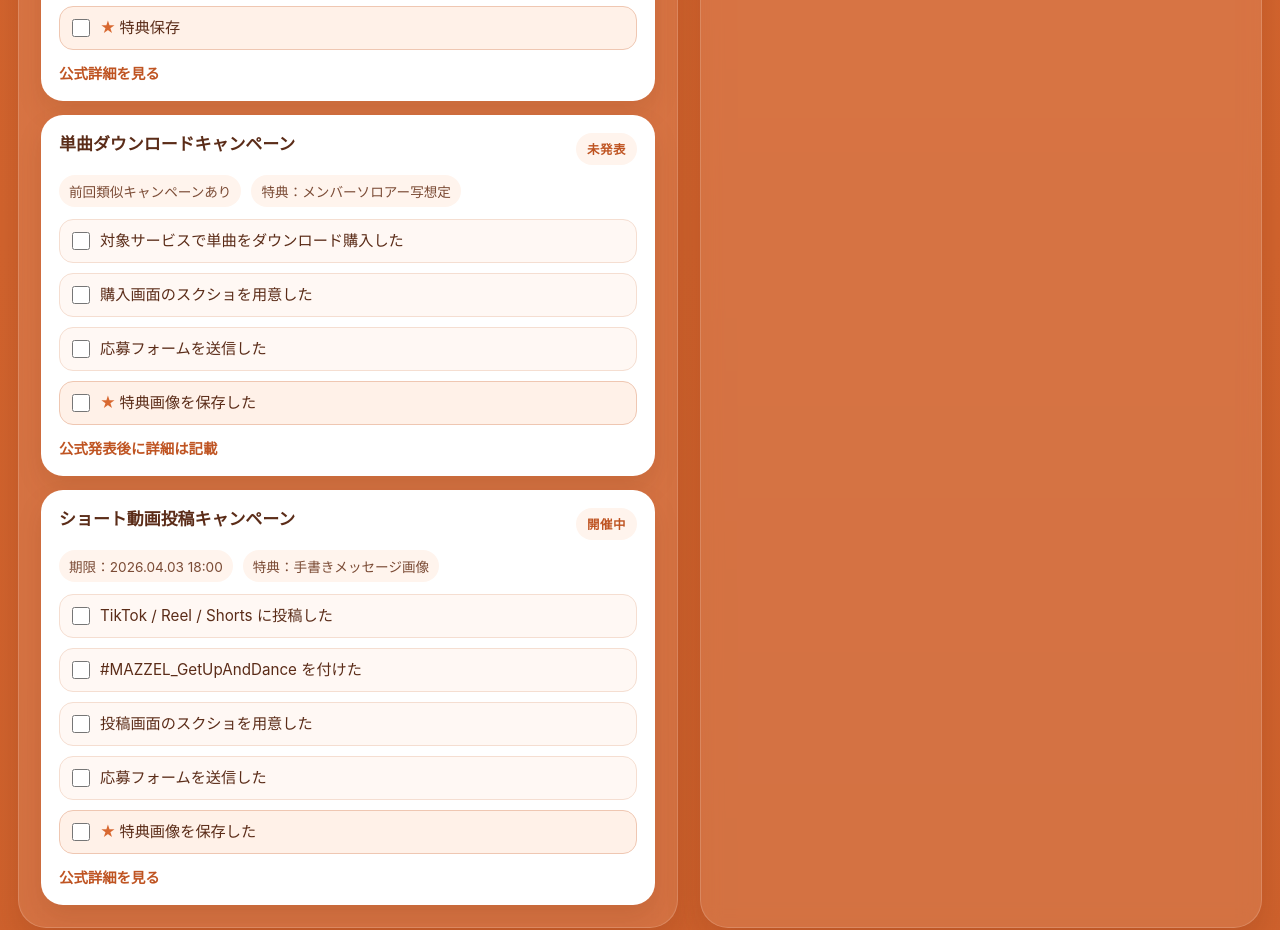
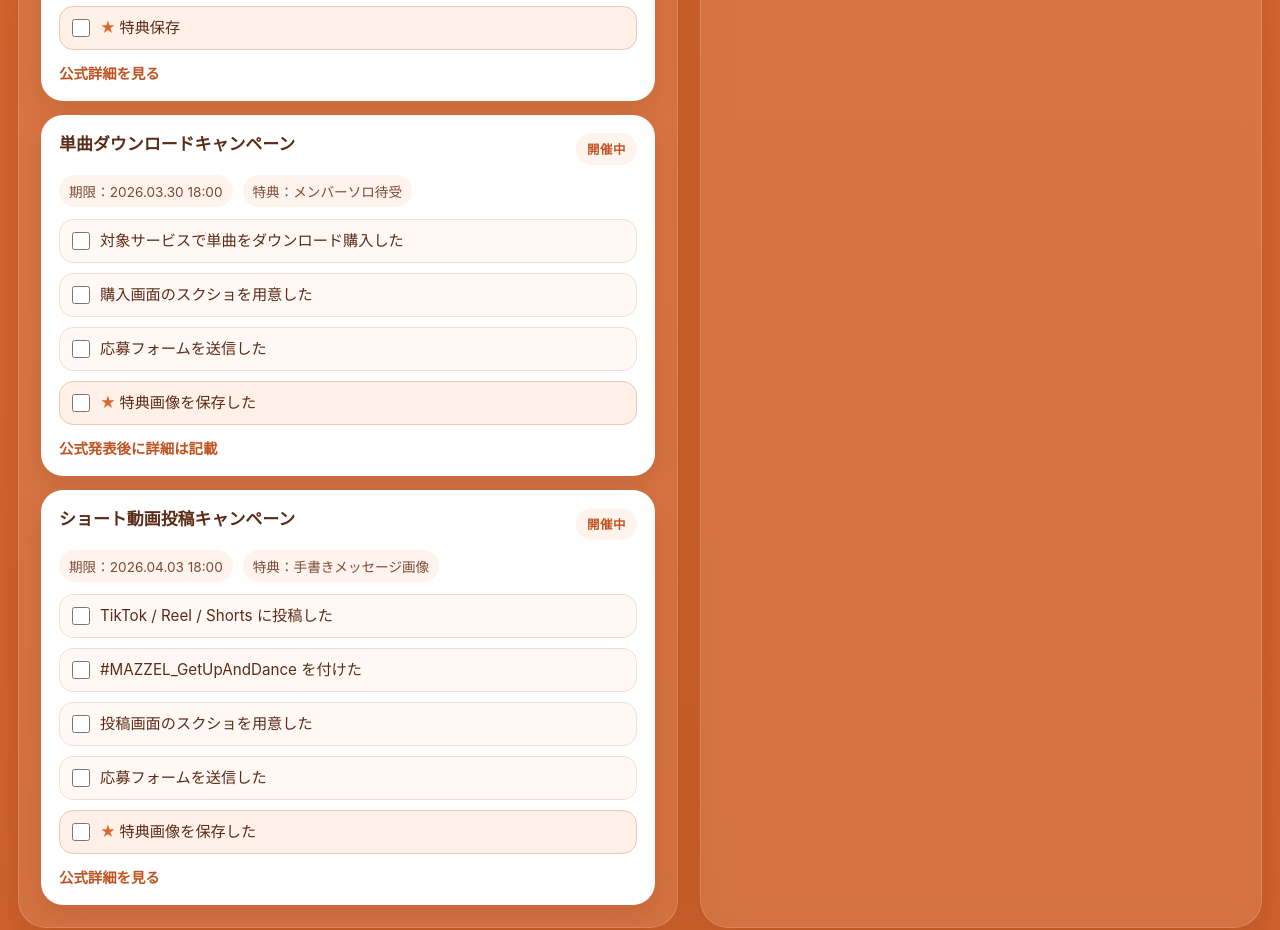
Before and after one commit to rikomuze/mazzel-campaign-checklist, a plain HTML site: page index.html in a window 1280 px wide. Shown: the part 3120-4050 px from the top of the page. Drawn offline with nearby package versions, Linux system fonts and the light colour scheme.

Commit message:
Update index.html

```diff
--- a/index.html
+++ b/index.html
@@ -706,12 +706,12 @@
                     <article class="campaign-card" data-campaign-name="単曲ダウンロード">
             <div class="card-top">
               <h3 class="card-title">単曲ダウンロードキャンペーン</h3>
-              <span class="card-badge">未発表</span>
+         <span class="card-badge">開催中</span>
             </div>
-            <div class="card-meta">
-              <span>前回類似キャンペーンあり</span>
-              <span>特典：メンバーソロアー写想定</span>
-            </div>
+          <div class="card-meta">
+  <span>期限：2026.03.30 18:00</span>
+  <span>特典：メンバーソロ待受</span>
+</div>
             <div class="checklist">
               <div class="check-item">
                 <input type="checkbox" id="download-buy" data-kind="action" data-label="単曲をダウンロード購入した" />
@@ -730,7 +730,7 @@
                 <label for="download-reward">特典画像を保存した</label>
               </div>
             </div>
-            <a class="mini-link" href="https://www.universal-music.co.jp/mazzel/news/2026-02-2-2/" target="_blank" rel="noopener noreferrer">公式発表後に詳細は記載</a>
+            <a class="mini-link" href="https://www.universal-music.co.jp/mazzel/news/2026-03-23/" target="_blank" rel="noopener noreferrer">公式発表後に詳細は記載</a>
           </article>
 
          <article class="campaign-card" data-campaign-name="ショート動画投稿">
```
